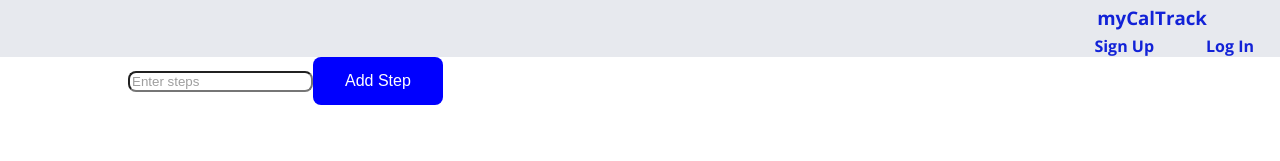
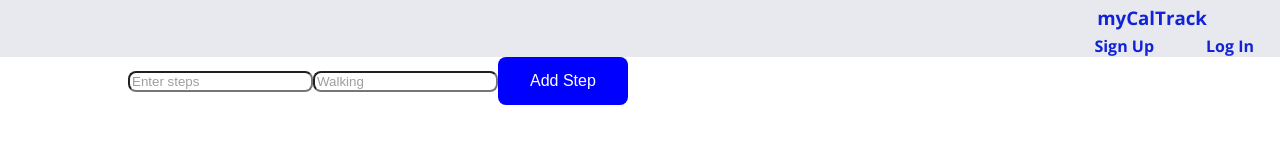
Before and after one commit to mayteozoria/Cal-Track, a React (Vite) app in the folder client/: page /step in a window 1280 px wide. Shown: the top 161 px of the page. Built offline with nearby package versions, Linux system fonts and the light colour scheme; no server answers.

Commit message:
Updated Add and Model

```diff
--- a/client/src/components/StepForm.jsx
+++ b/client/src/components/StepForm.jsx
@@ -5,8 +5,9 @@ import 'react-datepicker/dist/react-datepicker-cssmodules.css'
 
 const StepForm = () => {
   const [steps, setSteps] = useState([])
-  const [newStep, setNewStep] = useState({ steps: '' })
+  const [newStep, setNewStep] = useState({ description: '', steps: '' })
   const [deleteStep, setDeleteStep] = useState(false)
+  const [editStep, setEditStep] = useState('')
   // const [selectedDate, setSelectedDate] = useState(new Date())
 
   useEffect(() => {
@@ -22,11 +23,11 @@ const StepForm = () => {
     e.preventDefault()
     const newSteps = await PostSteps(newStep)
     setSteps([...steps, newSteps])
-    setNewStep({ steps: '' })
+    setNewStep({ description: '', steps: '' })
     console.log(newSteps)
   }
   const handleChange = (e) => {
-    setNewStep({ ...newStep, steps: e.target.value })
+    setNewStep({ ...newStep, [e.target.name]: e.target.value })
   }
 
   const handleDeleteClick = async (step_id) => {
@@ -48,6 +49,13 @@ const StepForm = () => {
           value={newStep.steps}
           onChange={handleChange}
         />
+        <input
+          type="text"
+          name="description"
+          placeholder="Walking"
+          value={newStep.description}
+          onChange={handleChange}
+        />
         {/* <DatePicker
           selectedDate={selectedDate}
           onChange={(date) => setSelectedDate(date)}
@@ -66,7 +74,7 @@ const StepForm = () => {
             {steps.map((steps) => (
               <tr key={steps._id}>
                 <td className="steps">{steps.steps}</td>
-                <td className="steps">{steps.selectedDate}</td>
+                <td className="steps">{steps.description}</td>
                 <td>
                   {/* <button
                     className="delete-button"
@@ -76,13 +84,13 @@ const StepForm = () => {
                   </button> */}
                   <input
                     className="delete-button"
-                    typt="button"
+                    type="button"
                     value="delete"
                     onClick={() => handleDeleteClick(steps._id)}
                   />
                   <input
                     className="edit-button"
-                    typt="button"
+                    type="button"
                     value="edit"
                     onClick={() => handleEditClick(steps._id)}
                   />
```
